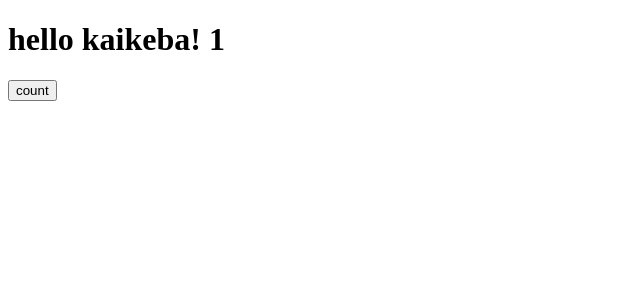
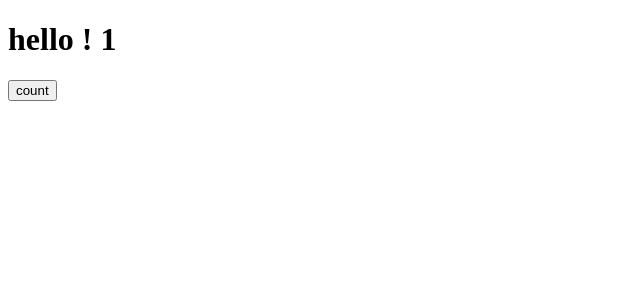
Before and after one commit to Jacky-Jiaqi-Zhu/ssr-camp, a React app: page /about in a window 1280 px wide. Shown: the top 300 px of the page, without its empty margins (0-640 px from the left). Built offline with nearby package versions, Linux system fonts and the light colour scheme; the HTML template or start-up script is replaced by a standard one.

Commit message:
StaticRouter

```diff
--- a/client/index.js
+++ b/client/index.js
@@ -1,10 +1,13 @@
 import React from 'react'
 import ReactDom from 'react-dom'
-
+import {BrowserRouter} from 'react-router-dom'
 import App from '../src/App'
 
+const Page = <BrowserRouter>
+    {App}
+</BrowserRouter>
 
 // hydrate
 console.log(document)
 console.log(document.getElementById("root"))
-ReactDom.hydrate(App, document.getElementById('root'))
+ReactDom.hydrate(Page, document.getElementById('root'))
--- a/src/App.js
+++ b/src/App.js
@@ -1,12 +1,13 @@
 import React, {useState}  from 'react'
+import {Route} from 'react-router-dom'
+import Index from './component/container/Index'
+import About from './component/container/About'
 
-function App(props) {
-    const [count, setCount] = useState(1)
-    return <div>
-        <h1>hello {props.title}! {count}</h1>
-        <button onClick={()=>setCount(count+1)}>count</button>
+
+
+export default (
+    <div>
+        <Route path="/" exact component={Index}></Route>
+        <Route path="/about" exact component={About}></Route>
     </div>
-
-}
-
-export default <App title="kaikeba"></App>
+)
--- /dev/null
+++ b/src/component/container/About.js
@@ -0,0 +1,12 @@
+import React, {useState}  from 'react'
+
+function About(props) {
+    const [count, setCount] = useState(1)
+    return <div>
+        <h1>hello {props.title}! {count}</h1>
+        <button onClick={()=>setCount(count+1)}>count</button>
+    </div>
+
+}
+
+export default About;
--- /dev/null
+++ b/src/component/container/Index.js
@@ -0,0 +1,12 @@
+import React, {useState}  from 'react'
+
+function Index(props) {
+    const [count, setCount] = useState(1)
+    return <div>
+        <h1>hello {props.title}! {count}</h1>
+        <button onClick={()=>setCount(count+1)}>count</button>
+    </div>
+
+}
+
+export default Index
```
Also changed, not shown: 1 other file (tests, documents, lock files or other folders).
